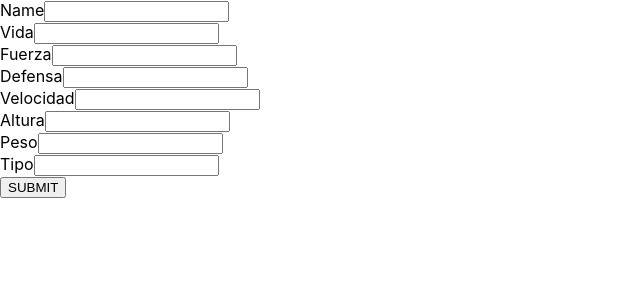
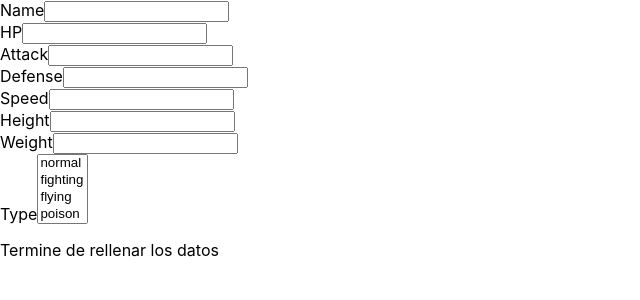
Before and after one commit to LGLT/Henry-IP-Pokemon, a React (Create React App) app in the folder client/: page /pokemons/createPokemon in a window 1280 px wide. Shown: the top 300 px of the page, without its empty margins (0-640 px from the left). Built offline with nearby package versions, Linux system fonts and the light colour scheme.

Commit message:
Added: All requirements have been finished.

```diff
--- a/client/src/components/pokemons/CreatePokemon.jsx
+++ b/client/src/components/pokemons/CreatePokemon.jsx
@@ -1,42 +1,78 @@
-import React from 'react';
+import React, {useEffect, useState} from 'react';
 
 export default function CreatePokemon () {
+    const [displayButton, setDisplayButton] = useState(false)
+    const [formValues, setFormValues] = useState([])
+
+    const saveValue = async (event) => {
+        if(event.target.value === "") setFormValues([...formValues].filter(v => v !== event.target.name))
+        else {
+            let contains = formValues.find(n => n === event.target.name)
+            if(!contains) setFormValues([...formValues, event.target.name])
+        }
+    }
+
+    useEffect(() => {
+        if(formValues.length === 8) return setDisplayButton(true);
+        else return setDisplayButton(false);
+
+    },[formValues, displayButton])
+
     return (
         <div>
             <form method="POST" action="http://localhost:3001/pokemons">
                 <div>
                     <label htmlFor="Name">Name</label>
-                    <input name="name" type="text" />
+                    <input name="name" type="text" onChange={saveValue}/>
                 </div>
                 <div>
-                    <label htmlFor="Vida">Vida</label>
-                    <input name="vida" type="text" />
+                    <label htmlFor="HP">HP</label>
+                    <input name="hp" type="number" onChange={saveValue}/>
                 </div>
                 <div>
-                    <label htmlFor="Fuerza">Fuerza</label>
-                    <input name="fuerza" type="number" />
+                    <label htmlFor="Attack">Attack</label>
+                    <input name="attack" type="number" onChange={saveValue}/>
                 </div>
                 <div>
-                    <label htmlFor="Defensa">Defensa</label>
-                    <input name="defensa" type="number" />
+                    <label htmlFor="Defense">Defense</label>
+                    <input name="defense" type="number" onChange={saveValue}/>
                 </div>
                 <div>
-                    <label htmlFor="Velocidad">Velocidad</label>
-                    <input name="velocidad" type="number" />
+                    <label htmlFor="Speed">Speed</label>
+                    <input name="speed" type="number" onChange={saveValue}/>
                 </div>
                 <div>
-                    <label htmlFor="Altura">Altura</label>
-                    <input name="altura" type="number" />
+                    <label htmlFor="Height">Height</label>
+                    <input name="height" type="number" onChange={saveValue}/>
                 </div>
                 <div>
-                    <label htmlFor="Peso">Peso</label>
-                    <input name="peso" type="number" />
+                    <label htmlFor="Weight">Weight</label>
+                    <input name="weight" type="number" onChange={saveValue}/>
                 </div>
                 <div>
-                    <label htmlFor="Tipo">Tipo</label>
-                    <input name="tipo" type="number" />
+                    <label htmlFor="Type">Type</label>
+                    <select name="pokemonType" multiple onChange={saveValue}>
+                        <option value="normal">normal</option>
+                        <option value="fighting">fighting</option>
+                        <option value="flying">flying</option>
+                        <option value="poison">poison</option>
+                        <option value="ground">ground</option>
+                        <option value="rock">rock</option>
+                        <option value="bug">bug</option>
+                        <option value="ghost">ghost</option>
+                        <option value="steel">steel</option>
+                        <option value="fire">fire</option>
+                        <option value="water">water</option>
+                        <option value="grass">grass</option>
+                        <option value="electric">electric</option>
+                        <option value="psychic">psychic</option>
+                        <option value="ice">ice</option>
+                        <option value="dragon">dragon</option>
+                        <option value="dark">dark</option>
+                        <option value="fairy">fairy</option>
+                    </select>
                 </div>
-                <button type="submit">SUBMIT</button>
+                {displayButton ? <button type="submit">SUBMIT</button> : <p>Termine de rellenar los datos</p> }
             </form>
         </div>
     );
--- a/client/src/components/pokemons/FilterByType.jsx
+++ b/client/src/components/pokemons/FilterByType.jsx
@@ -23,12 +23,14 @@ export default function FilterByType() {
                 <select onChange={functionFilterBy} name="filterBy" id="filterBy">
                     <option value="none">None</option>
                     <option value="created">Created Pokemon</option>
-                    <option value="name">Name</option>
-                    <option value="strongest">Strongest</option>
+                    <option value="name">Name (ASC)</option>
+                    <option value="nameDes">Name (DES)</option>
+                    <option value="strongest">Strongest (ASC)</option>
+                    <option value="strongestDes">Strongest (DES)</option>
                     <option value="normal">Type: normal</option>
-                    <option value="fighting">Type: fighting"</option>
-                    <option value="flying">Type: flying"</option>
-                    <option value="poison">Type: poison"</option>
+                    <option value="fighting">Type: fighting</option>
+                    <option value="flying">Type: flying</option>
+                    <option value="poison">Type: poison</option>
                     <option value="ground">Type: ground</option>
                     <option value="rock">Type: rock</option>
                     <option value="bug">Type: bug</option>
--- a/client/src/components/pokemons/Pagination.jsx
+++ b/client/src/components/pokemons/Pagination.jsx
@@ -26,11 +26,24 @@ export default function Pagination () {
                 if(filter === "strongest"){
                     filteredPokemons = pokemonsfromStore[0].slice(0);
                     filteredPokemons.sort((a, b) => {
-                        let powerA = a.info ? a.info.data[0].stats[1].base_stat : parseInt(a.fuerza);
-                        let powerB = b.info ? b.info.data[0].stats[1].base_stat : parseInt(b.fuerza);
+                        let powerA = a.info ? a.info.data[0].stats[1].base_stat : a.attack;
+                        let powerB = b.info ? b.info.data[0].stats[1].base_stat : b.attack;
 
                         if (powerA < powerB) return 1;
                         if (powerA > powerB) return -1;
+                        return 0;
+                    })
+
+                    return filteredPokemons;
+                }
+                if(filter === "strongestDes"){
+                    filteredPokemons = pokemonsfromStore[0].slice(0);
+                    filteredPokemons.sort((a, b) => {
+                        let powerA = a.info ? a.info.data[0].stats[1].base_stat : a.attack;
+                        let powerB = b.info ? b.info.data[0].stats[1].base_stat : b.attack;
+
+                        if (powerA > powerB) return 1;
+                        if (powerA < powerB) return -1;
                         return 0;
                     })
 
@@ -41,6 +54,15 @@ export default function Pagination () {
                     filteredPokemons.sort((a, b) => {
                         if (a.name.toLowerCase() > b.name.toLowerCase()) return 1;
                         if (a.name.toLowerCase() < b.name.toLowerCase()) return -1;
+                        return 0;
+                    })
+                    return filteredPokemons;
+                }
+                if(filter === "nameDes"){
+                    filteredPokemons = pokemonsfromStore[0].slice(0);
+                    filteredPokemons.sort((a, b) => {
+                        if (a.name.toLowerCase() < b.name.toLowerCase()) return 1;
+                        if (a.name.toLowerCase() > b.name.toLowerCase()) return -1;
                         return 0;
                     })
                     return filteredPokemons;
--- a/client/src/components/pokemons/PokemonDetails.jsx
+++ b/client/src/components/pokemons/PokemonDetails.jsx
@@ -50,17 +50,17 @@ export default function PokemonDetails(){
                     <h4>Pokemon ID:</h4>
                     <p>{pokemonData[0].id}</p>
                     <h4>Health Points (HP):</h4>
-                    <p>{pokemonData[0].vida}</p>
+                    <p>{pokemonData[0].hp}</p>
                     <h4>Attack:</h4>
-                    <p>{pokemonData[0].fuerza}</p>
+                    <p>{pokemonData[0].attack}</p>
                     <h4>Defense:</h4>
-                    <p>{pokemonData[0].defensa}</p>
+                    <p>{pokemonData[0].defense}</p>
                     <h4>Speed:</h4>
-                    <p>{pokemonData[0].velocidad}</p>
+                    <p>{pokemonData[0].speed}</p>
                     <h4>Height:</h4>
-                    <p>{pokemonData[0].altura}</p>
+                    <p>{pokemonData[0].height}</p>
                     <h4>weight:</h4>
-                    <p>{pokemonData[0].peso}</p>
+                    <p>{pokemonData[0].weight}</p>
                     </div>
                 </div>
             </div>
--- a/client/src/components/pokemons/Pokemons.jsx
+++ b/client/src/components/pokemons/Pokemons.jsx
@@ -14,14 +14,17 @@ import FilterByName from './FilterByName';
 export default function Pokemons(){
     //  Variables exclusivas del componente
     const [loading, setLoading] = useState(true);
-
     //  Hook para el dispatch
     const dispatch = useDispatch()
     //  Hooks para obtener los valores de la store
-    const pokemonsfromStore = useSelector(store => store.allStorePokemons);
+    // const pokemonsfromStore = useSelector(store => store.allStorePokemons);
     const loadStorePokemons = useSelector(store => store.loadStorePokemons);
     const filteredPokemonByName = useSelector(store => store.filteredPokemonByName);
     const loadFilteredPokemonByName = useSelector(store => store.loadFilteredPokemonByName);
+
+    useEffect(() => {
+        axios.get('http://localhost:3001/types')
+    },[])
 
 
     useEffect(() => {
```
